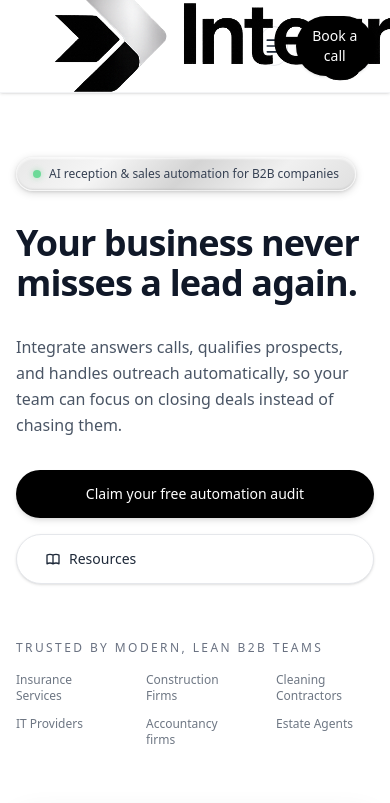
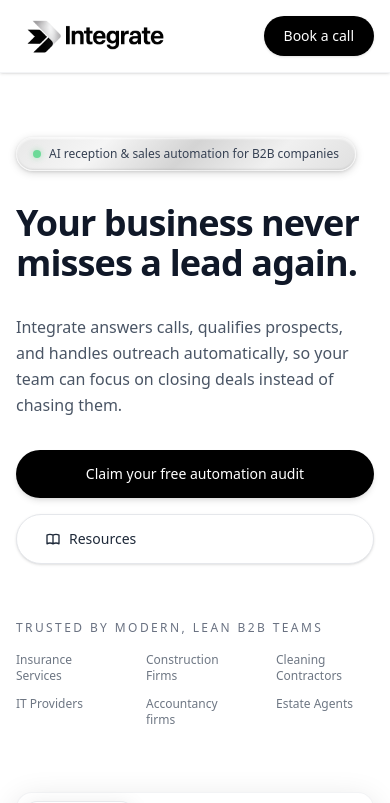
Before and after one commit to jlindl/integrate-site, a Next.js app: page / in a window 390 px wide. Shown: the top 803 px of the page. Built offline with nearby package versions, Linux system fonts and the light colour scheme.

Commit message:
rollback mobile support

```diff
--- a/app/components/Header.tsx
+++ b/app/components/Header.tsx
@@ -1,29 +1,8 @@
 "use client";
 import Image from "next/image";
 import Link from "next/link";
-import { useEffect, useState } from "react";
-import { Menu, X } from "lucide-react";
 
 export default function Header() {
-  const [mobileOpen, setMobileOpen] = useState(false);
-
-  useEffect(() => {
-    if (!mobileOpen) return;
-    const onKeyDown = (e: KeyboardEvent) => {
-      if (e.key === "Escape") setMobileOpen(false);
-    };
-    window.addEventListener("keydown", onKeyDown);
-    return () => window.removeEventListener("keydown", onKeyDown);
-  }, [mobileOpen]);
-
-  useEffect(() => {
-    // Prevent background scroll when the mobile menu is open
-    document.body.style.overflow = mobileOpen ? "hidden" : "";
-    return () => {
-      document.body.style.overflow = "";
-    };
-  }, [mobileOpen]);
-
   const scrollToContact = () => {
     const contactForm = document.getElementById('contact-form');
     if (contactForm) {
@@ -32,7 +11,6 @@ export default function Header() {
       // If not on homepage, navigate there first
       window.location.href = '/#contact-form';
     }
-    setMobileOpen(false);
   };
 
   return (
@@ -45,7 +23,7 @@ export default function Header() {
             width={800}
             height={213}
             priority
-            className="block h-10 w-auto select-none transform origin-left scale-[2.2] translate-y-1 sm:scale-[2.8] md:scale-[4] md:translate-y-1"
+            className="block h-10 w-auto select-none transform origin-left scale-[4] translate-y-1 md:translate-y-1"
           />
         </Link>
 
@@ -57,21 +35,9 @@ export default function Header() {
           <a href="/about" className="hover:text-black transition-colors duration-200">About</a>
         </nav>
 
-        <div className="flex items-center gap-2">
-          <button
-            type="button"
-            onClick={() => setMobileOpen((v) => !v)}
-            aria-label={mobileOpen ? "Close menu" : "Open menu"}
-            aria-expanded={mobileOpen}
-            aria-controls="mobile-nav"
-            className="md:hidden inline-flex items-center justify-center w-10 h-10 rounded-full border border-gray-200 bg-white text-gray-800 hover:bg-gray-50 transition-colors"
-          >
-            {mobileOpen ? <X className="w-5 h-5" /> : <Menu className="w-5 h-5" />}
-          </button>
-
         <button
           onClick={scrollToContact}
-            className="group relative inline-flex px-4 sm:px-5 py-2.5 rounded-full bg-black text-white text-sm font-medium transition-all duration-500 ease-out shadow-sm focus:outline-none focus-visible:ring-2 focus-visible:ring-black/30 focus-visible:ring-offset-2 focus-visible:ring-offset-white overflow-hidden
+          className="group relative inline-flex px-5 py-2.5 rounded-full bg-black text-white text-sm font-medium transition-all duration-500 ease-out shadow-sm focus:outline-none focus-visible:ring-2 focus-visible:ring-black/30 focus-visible:ring-offset-2 focus-visible:ring-offset-white overflow-hidden
                      hover:text-gray-800 hover:shadow-xl"
           style={{
             transition: 'all 0.5s ease-out'
@@ -91,62 +57,15 @@ export default function Header() {
         >
           {/* Shimmer sweep effect */}
           <span className="absolute inset-0 rounded-full overflow-hidden pointer-events-none">
-              <span className="absolute inset-0 -translate-x-full group-hover:translate-x-full transition-transform duration-1000 ease-out bg-linear-to-r from-transparent via-white/60 to-transparent skew-x-12" />
+            <span className="absolute inset-0 -translate-x-full group-hover:translate-x-full transition-transform duration-1000 ease-out bg-gradient-to-r from-transparent via-white/60 to-transparent skew-x-12" />
           </span>
           {/* Secondary shimmer */}
           <span className="absolute inset-0 rounded-full overflow-hidden pointer-events-none">
-              <span className="absolute inset-0 -translate-x-full group-hover:translate-x-full transition-transform duration-1000 delay-200 ease-out bg-linear-to-r from-transparent via-white/30 to-transparent skew-x-12" />
+            <span className="absolute inset-0 -translate-x-full group-hover:translate-x-full transition-transform duration-1000 delay-200 ease-out bg-gradient-to-r from-transparent via-white/30 to-transparent skew-x-12" />
           </span>
           <span className="relative z-10">Book a call</span>
         </button>
       </div>
-      </div>
-
-      {/* Mobile menu */}
-      {mobileOpen && (
-        <div className="md:hidden fixed inset-0 z-30">
-          <button
-            type="button"
-            aria-label="Close menu overlay"
-            className="absolute inset-0 bg-black/30"
-            onClick={() => setMobileOpen(false)}
-          />
-
-          <div
-            id="mobile-nav"
-            className="absolute top-[73px] left-0 right-0 bg-white border-b border-gray-200 shadow-lg"
-          >
-            <div className="max-w-6xl mx-auto px-4 md:px-6 py-4">
-              <div className="flex flex-col gap-2 text-base">
-                {[
-                  { href: "/solutions", label: "Solutions" },
-                  { href: "/how-it-works", label: "How it works" },
-                  { href: "/industries", label: "Industries" },
-                  { href: "/pricing", label: "Pricing" },
-                  { href: "/about", label: "About" },
-                ].map((item) => (
-                  <Link
-                    key={item.href}
-                    href={item.href}
-                    onClick={() => setMobileOpen(false)}
-                    className="px-3 py-3 rounded-xl text-gray-800 hover:bg-gray-50 transition-colors"
-                  >
-                    {item.label}
-                  </Link>
-                ))}
-
-                <button
-                  type="button"
-                  onClick={scrollToContact}
-                  className="mt-2 w-full px-4 py-3 rounded-xl bg-black text-white font-medium"
-                >
-                  Book a call
-                </button>
-              </div>
-            </div>
-          </div>
-        </div>
-      )}
     </header>
   );
 }
--- a/app/globals.css
+++ b/app/globals.css
@@ -1,19 +1,4 @@
 @import "tailwindcss";
-
-html,
-body {
-	max-width: 100%;
-	overflow-x: hidden;
-	-webkit-text-size-adjust: 100%;
-}
-
-img,
-video,
-canvas,
-svg {
-	max-width: 100%;
-	height: auto;
-}
 
 /* Global marquee animation for scrolling logos */
 @keyframes logoMarquee {
--- a/app/layout.tsx
+++ b/app/layout.tsx
@@ -25,11 +25,6 @@ export const metadata: Metadata = {
   },
 };
 
-export const viewport = {
-  width: "device-width",
-  initialScale: 1,
-};
-
 export default function RootLayout({
   children,
 }: Readonly<{
```
Lines whose indentation alone changed are shown as unchanged.
